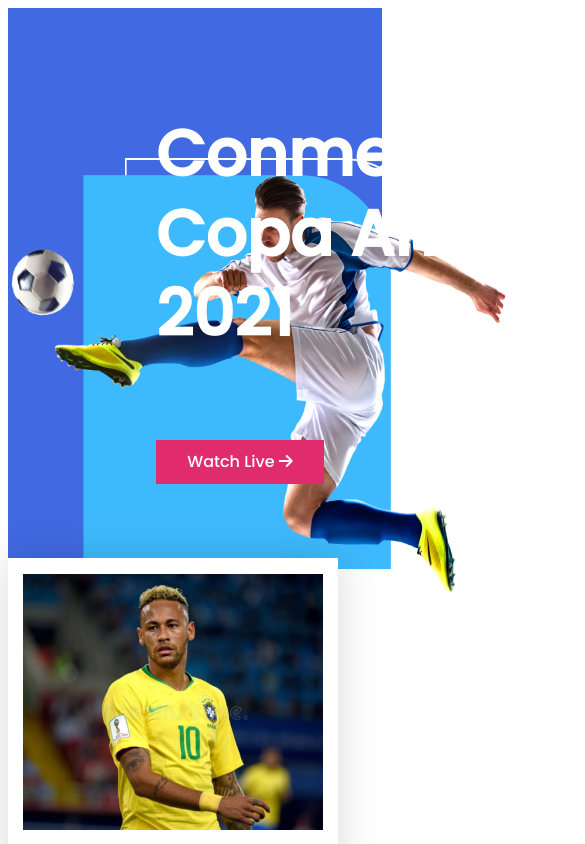
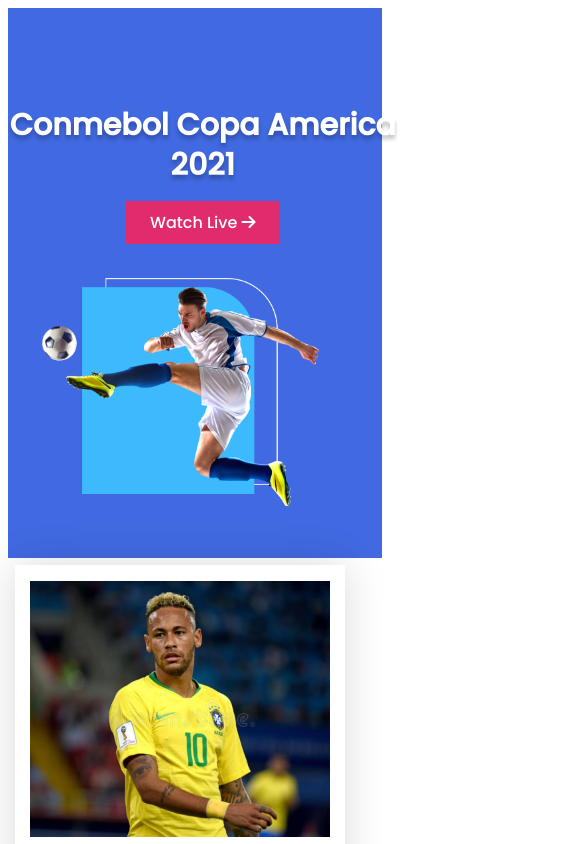
Before and after one commit to raselalamra/football-frenzy, a plain HTML site: page index.html in a window 390 px wide. Shown: the top 844 px of the page, 585 px wide, since content can reach past the window. Drawn offline with Linux system fonts and the light colour scheme.

Commit message:
responsive added

```diff
--- a/index.html
+++ b/index.html
@@ -24,29 +24,21 @@
 
     <!--header start-->
     <header>
-
+        <article class="top-bar">
+            <div class="copa-america">
+                <h1>Conmebol Copa America 2021</h1>
+                <a target="_blank" href="#" class="watch-live">Watch Live <i class="fas fa-arrow-right"></i></a>
+            </div>
+            <div class="banner">
+                <img src="images/banner.png" alt="">
+            </div>
+        </article>
     </header>
      <!-- header end -->
 
      <main>
-         <!--Conmebol Copa America-->
-         <section class="container1">
-            <article class="top-bar">
-            <div class="football">
-                <div class="copa-america">
-                    <h1>Conmebol Copa America 2021</h1>
-                </div>
-                <div class="watch-live">
-                    <p> <a href="">Watch Live <i class="fas fa-arrow-right"></i></a></p>
-                </div>
-                <div class="banner">
-                    <img src="images/banner.png" alt="">
-                </div>
-            </div>
-            </article>
+            <!-- Top Players -->
 
-            <!-- Top Players -->
-         </section>
          <section class="container">
             <div class="top-players">
                 <div class="players1">
@@ -163,6 +155,15 @@
             </div>
          </section>
 
+         <!-- Video -->
+
+         <section>
+             <div class="video">
+                 <h2>Copa America Theme Song</h2>
+                 <video src="video/copa-america.mkv" controls></video>
+             </div>
+         </section>
+
          <!-- footer -->
 
          <section class="container">
--- a/main.css
+++ b/main.css
@@ -5,72 +5,44 @@
 body{
     font-family: 'Poppins', sans-serif;
 }
-/* ------------
-top-bar
-----------*/
+/* --------------
+    Header
+----------------*/
 
 .top-bar{
     background-color: royalblue;
     width: 100%;
     height: 550px;
 }
-/* ----------------
-football
---------------*/
-
-.football{
-    display: grid;
-    grid-template-columns: repeat(2, 1fr);
-    grid-row-gap: 102px;
-}
-.football, .watch-live{
-    display: grid;
-    grid-row-gap: 27px;
-}
-/* -------------------
-copa-america
------------------ */
-
 .copa-america{
     position: absolute;
     width: 485px;
     height: 230px;
     left: 156px;
-    top: 50px;
+    top: 80px;
 }
+
 .copa-america h1{
     font-style: normal;
     font-weight: bold;
     font-size: 64px;
     line-height: 80px;
     color: #FFFFFF;
+    text-shadow: 0px 4px 4px rgba(0, 0, 0, 0.25);
 }
-/* ---------------
-watch-live
------------- */
 
-.watch-live{
-    position: absolute;
-    background: #E02C6D;;
+.watch-live {
+    font-size: 16px;
+    color: white;
     width: 168px;
     height: 44px;
     left: 156px;
-    top: 360px;
-}
-.watch-live a{
+    text-align: center;
     text-decoration: none;
-    color: #FFFFFF;
-}
-.watch-live p{
-    font-size: 16px;
-    line-height: 24px;
-    text-align: center;
-    margin-top: 10px;
-    color: #FFFFFF;
-}
-/* ---------------
-banner
--------------*/
+    padding: 10px 24px;
+    background-color: #E02C6D;
+  }
+
 .banner{
     display: flex;
     width: 556.01px;
@@ -84,9 +56,11 @@
     margin-top: 50px;
 }
 
-.banner:hover{
-    transform: rotate(20deg);
+.banner:hover img{
+    transform: scale(1.2);
+    transition: transform 1s ease-in-out;
 }
+
 
 /* -----------------
 top-players
@@ -474,6 +448,28 @@
     top: 272px;
     margin: 16px 15px;
 }
+/*----------------------------
+            video
+-----------------------------*/
+
+.video{
+    text-align: center;
+    margin-top: 100px;
+    color:#FFFFFF;
+    box-shadow: 0px 0px 40px rgba(0, 0, 0, 0.15);
+}
+.video h2{
+    font-family: 'Segoe UI', Tahoma, Geneva, Verdana, sans-serif;
+    font-size: 58px;
+    line-height: 90px;
+    color: royalblue;
+}
+.video video{
+    width: 720px;
+    height: auto;
+    margin-top: -0px;
+    margin-bottom: 20px;
+}
 
 /* -----------
  footer
@@ -500,50 +496,61 @@
 
 @media only screen and (max-width:668px) {
 
-    .container{
+    .top-bar{
         width: 100%;
     }
-
-    .container1{
+    .copa-america{
         width: 100%;
-        margin-left: 0px;
-        grid-template-columns: repeat(1, 1fr);
+        display: block;
+        left: 2%;
+        text-align: center;
     }
-
-    .watch-live{
-        text-align: center;
-        margin-top: 80px;
+    .copa-america h1{
+        font-size: 30px;
+        line-height: 40px;
+        width: 100%;
+        display: block;
+        margin-left: 0%;
     }
-
     .banner{
-        width: 50%;
-        margin-top: 100px;
-        margin-left: 0%;
         display: block;
-        grid-template-columns: repeat(1, 1fr);
-
+        width: 100%;
+        height: auto;
+        margin-left: 2%;
     }
-
-
+    .banner img{
+        width: 280px;
+        height: auto;
+        margin-top: 270px;
+        margin-left: 25px;
+    }
     .top-players{
         width: 100%;
-        margin: 0%;
+        margin: 2%;
         grid-template-columns: repeat(1, 1fr);
     }
     .second-players{
         width: 100%;
-        margin: 0%;
+        margin: 2%;
         grid-template-columns: repeat(1, 1fr);
     }
     .third-players{
         width: 100%;
-        margin: 0%;
+        margin: 2%;
         grid-template-columns: repeat(1, 1fr);
     }
     .fourth-players{
         width: 100%;
-        margin: 0%;
+        margin: 2%;
         grid-template-columns: repeat(1, 1fr);
+    }
+    .video video{
+        width: 100%;
+    }
+    .video h2{
+        width: 100%;
+        font-size: 25px;
+        line-height: 40px;
     }
     .footer{
         width: 100%;
@@ -552,9 +559,7 @@
     }
     .footer img{
         width: 100%;
+        height: auto;
         text-align: center;
     }
-
-
-
 }
```
Also changed, not shown: 1 other file.
